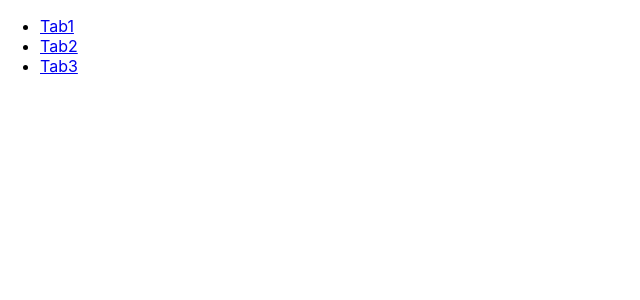
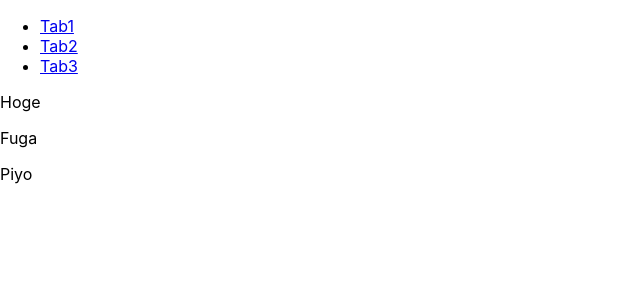
Before and after one commit to ymorisaki/react-tablist, a React (Create React App) app: page / in a window 1280 px wide. Shown: the top 300 px of the page, without its empty margins (0-640 px from the left). Built offline with nearby package versions, Linux system fonts and the light colour scheme.

Commit message:
Tabの配置完了

```diff
--- a/src/App.tsx
+++ b/src/App.tsx
@@ -1,12 +1,19 @@
 import React from 'react';
 import logo from './logo.svg';
 import './App.css';
+
 import Tab from './tab/Tab'
+import Hoge from './component/Hoge'
+import Fuga from './component/Fuga'
+import Piyo from './component/Piyo'
 
 function App() {
   return (
     <>
-      <Tab title={['Tab1', 'Tab2', 'Tab3']} />
+      <Tab
+        title={['Tab1', 'Tab2', 'Tab3']}
+        content={[<Hoge />, <Fuga />, <Piyo />]}
+      />
     </>
   );
 }
--- /dev/null
+++ b/src/component/Fuga.tsx
@@ -0,0 +1,7 @@
+import React, {FC} from 'react'
+
+const Fuga:FC = () => (
+  <p>Fuga</p>
+)
+
+export default Fuga
--- /dev/null
+++ b/src/component/Hoge.tsx
@@ -0,0 +1,7 @@
+import React, {FC} from 'react'
+
+const Hoge:FC = () => (
+  <p>Hoge</p>
+)
+
+export default Hoge
--- /dev/null
+++ b/src/component/Piyo.tsx
@@ -0,0 +1,7 @@
+import React, {FC} from 'react'
+
+const Piyo:FC = () => (
+  <p>Piyo</p>
+)
+
+export default Piyo
--- a/src/tab/Tab.tsx
+++ b/src/tab/Tab.tsx
@@ -2,18 +2,22 @@ import React, {FC, useState, useRef, MouseEvent} from 'react'
 import styled from 'styled-components'
 
 import TabList from './TabList';
+import TabContent from './TabContent';
 
 type prop = {
   title: string[]
+  content: any[]
 }
 
-const Tab:FC<prop> = ({title}) => {
+const Tab:FC<prop> = ({title, content}) => {
   const createRandom = () => Math.random().toString(32).substring(2)
   const randomId: string[] = [];
 
   for (let i = 0, len = title.length; i < len; i++) {
     randomId.push(`tab-${createRandom()}`)
   }
+
+  console.log(content)
 
   return (
     <TabSC>
@@ -28,6 +32,14 @@ const Tab:FC<prop> = ({title}) => {
         ))}
       </ul>
       <div>
+        {content.map((content, index) => (
+          <TabContent
+            id={randomId[index]}
+            key={randomId[index]}
+          >
+            {content}
+          </TabContent>
+        ))}
       </div>
     </TabSC>
   )
--- /dev/null
+++ b/src/tab/TabContent.tsx
@@ -0,0 +1,15 @@
+import React, {FC} from 'react'
+
+type prop = {
+  id: string
+}
+
+const TabContent:FC<prop> = ({id, children}) => {
+  return (
+    <div id={id} role="tabpanel">
+      {children}
+    </div>
+  )
+}
+
+export default TabContent
```
